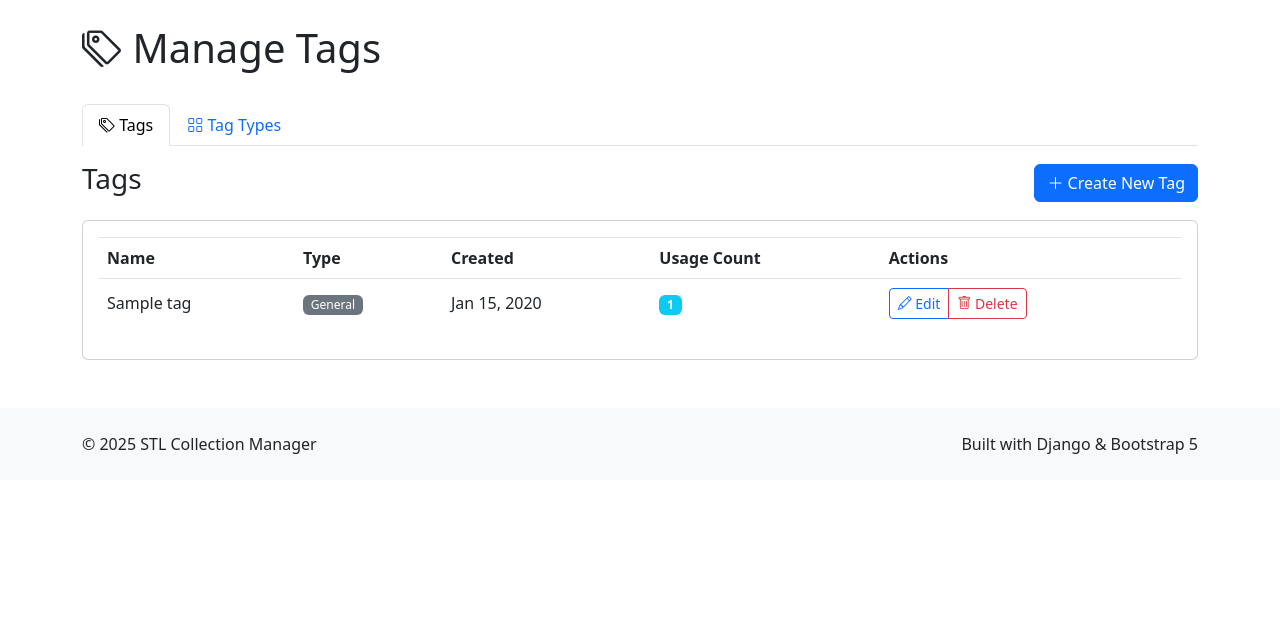
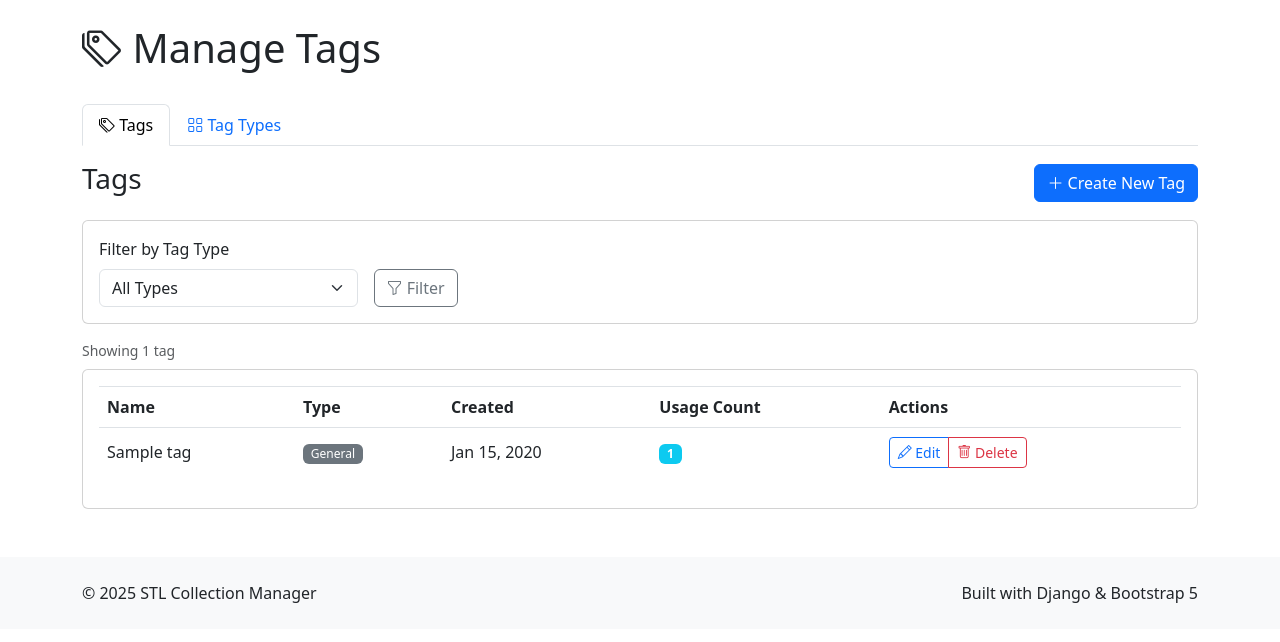
Before and after one commit to xg-Ricky/stl-collection, a Django app: page /tags/ in a window 1280 px wide. Shown: the part 56-698 px from the top of the page. Run offline with Django 5.2, Linux system fonts and the light colour scheme; a user stored in the database is signed in; data comes from the database, SQL or seed files in the repository; tables that the repository leaves empty hold one stand-in row (values such as "Sample post"); parts of the project's set-up code (start-up, migrations or seed data) failed here and were passed over; some libraries are stand-ins or nearby versions.

Commit message:
Add tag type filtering to tag list view; enhance UI for tag type selection

```diff
--- a/tags/views.py
+++ b/tags/views.py
@@ -8,8 +8,27 @@ from .forms import TagForm, TagTypeForm
 def tag_list(request):
     """List all tags - staff only"""
     tags = Tag.objects.all()
+
+    # Get all tag types for the filter dropdown
+    tag_types = TagType.objects.filter(is_active=True)
+
+    # Apply tag type filter if provided
+    tag_type_filter = request.GET.get('tag_type')
+    if tag_type_filter:
+        if tag_type_filter == 'none':
+            # Filter for tags with no tag type
+            tags = tags.filter(tag_type__isnull=True)
+        else:
+            try:
+                tag_type_id = int(tag_type_filter)
+                tags = tags.filter(tag_type_id=tag_type_id)
+            except (ValueError, TypeError):
+                pass  # Invalid filter value, ignore
+
     return render(request, 'tags/list.html', {
         'tags': tags,
+        'tag_types': tag_types,
+        'selected_tag_type': tag_type_filter,
         'active_tab': 'tags'
     })
 
--- a/templates/tags/list.html
+++ b/templates/tags/list.html
@@ -94,8 +94,7 @@
 
         <!-- Tab Content -->
         <div class="tab-content" id="tagTabContent">
-            {% if active_tab == 'tags' %}
-                <!-- Tags Tab -->
+            {% if active_tab == 'tags' %}                <!-- Tags Tab -->
                 <div class="tab-pane fade show active">
                     <div class="d-flex justify-content-between align-items-center mb-3">
                         <h3>Tags</h3>
@@ -104,7 +103,55 @@
                         </a>
                     </div>
 
-                    {% if tags %}
+                    <!-- Filter Section -->
+                    <div class="card mb-3">
+                        <div class="card-body">
+                            <form method="get" class="row g-3 align-items-end">
+                                <div class="col-md-3">
+                                    <label for="tagTypeFilter" class="form-label">Filter by Tag Type</label>
+                                    <select name="tag_type" id="tagTypeFilter" class="form-select" onchange="this.form.submit()">
+                                        <option value="">All Types</option>
+                                        <option value="none" {% if selected_tag_type == 'none' %}selected{% endif %}>No Type</option>
+                                        {% for tag_type in tag_types %}
+                                            <option value="{{ tag_type.id }}"
+                                                    {% if selected_tag_type == tag_type.id|stringformat:"s" %}selected{% endif %}>
+                                                {{ tag_type.name }}
+                                            </option>
+                                        {% endfor %}
+                                    </select>
+                                </div>
+                                <div class="col-md-2">
+                                    <button type="submit" class="btn btn-outline-secondary">
+                                        <i class="bi bi-funnel"></i> Filter
+                                    </button>
+                                </div>
+                                {% if selected_tag_type %}
+                                    <div class="col-md-2">
+                                        <a href="{% url 'tags:list' %}" class="btn btn-outline-danger">
+                                            <i class="bi bi-x-circle"></i> Clear
+                                        </a>
+                                    </div>
+                                {% endif %}
+                            </form>
+                        </div>
+                    </div>                    {% if tags %}
+                        <div class="d-flex justify-content-between align-items-center mb-2">
+                            <small class="text-muted">
+                                Showing {{ tags|length }} tag{{ tags|length|pluralize }}
+                                {% if selected_tag_type %}
+                                    {% if selected_tag_type == 'none' %}
+                                        without a tag type
+                                    {% else %}
+                                        {% for tag_type in tag_types %}
+                                            {% if tag_type.id|stringformat:"s" == selected_tag_type %}
+                                                for "{{ tag_type.name }}" type
+                                            {% endif %}
+                                        {% endfor %}
+                                    {% endif %}
+                                {% endif %}
+                            </small>
+                        </div>
+
                         <div class="card display-card">
                             <div class="card-body">
                                 <div class="table-responsive">
@@ -153,14 +200,30 @@
                                     </table>
                                 </div>
                             </div>
-                        </div>
-                    {% else %}
+                        </div>                    {% else %}
                         <div class="alert alert-info text-center">
-                            <h4><i class="bi bi-info-circle"></i> No tags created yet</h4>
-                            <p>Create your first tag to start organizing your collection.</p>
-                            <a href="{% url 'tags:create' %}" class="btn btn-primary">
-                                <i class="bi bi-plus-lg"></i> Create Your First Tag
-                            </a>
+                            {% if selected_tag_type %}
+                                <h4><i class="bi bi-info-circle"></i> No tags found for this filter</h4>
+                                <p>
+                                    {% if selected_tag_type == 'none' %}
+                                        No tags without a tag type found.
+                                    {% else %}
+                                        No tags found for the selected tag type.
+                                    {% endif %}
+                                </p>
+                                <a href="{% url 'tags:list' %}" class="btn btn-outline-secondary me-2">
+                                    <i class="bi bi-arrow-left"></i> Show All Tags
+                                </a>
+                                <a href="{% url 'tags:create' %}" class="btn btn-primary">
+                                    <i class="bi bi-plus-lg"></i> Create New Tag
+                                </a>
+                            {% else %}
+                                <h4><i class="bi bi-info-circle"></i> No tags created yet</h4>
+                                <p>Create your first tag to start organizing your collection.</p>
+                                <a href="{% url 'tags:create' %}" class="btn btn-primary">
+                                    <i class="bi bi-plus-lg"></i> Create Your First Tag
+                                </a>
+                            {% endif %}
                         </div>
                     {% endif %}
                 </div>
```
